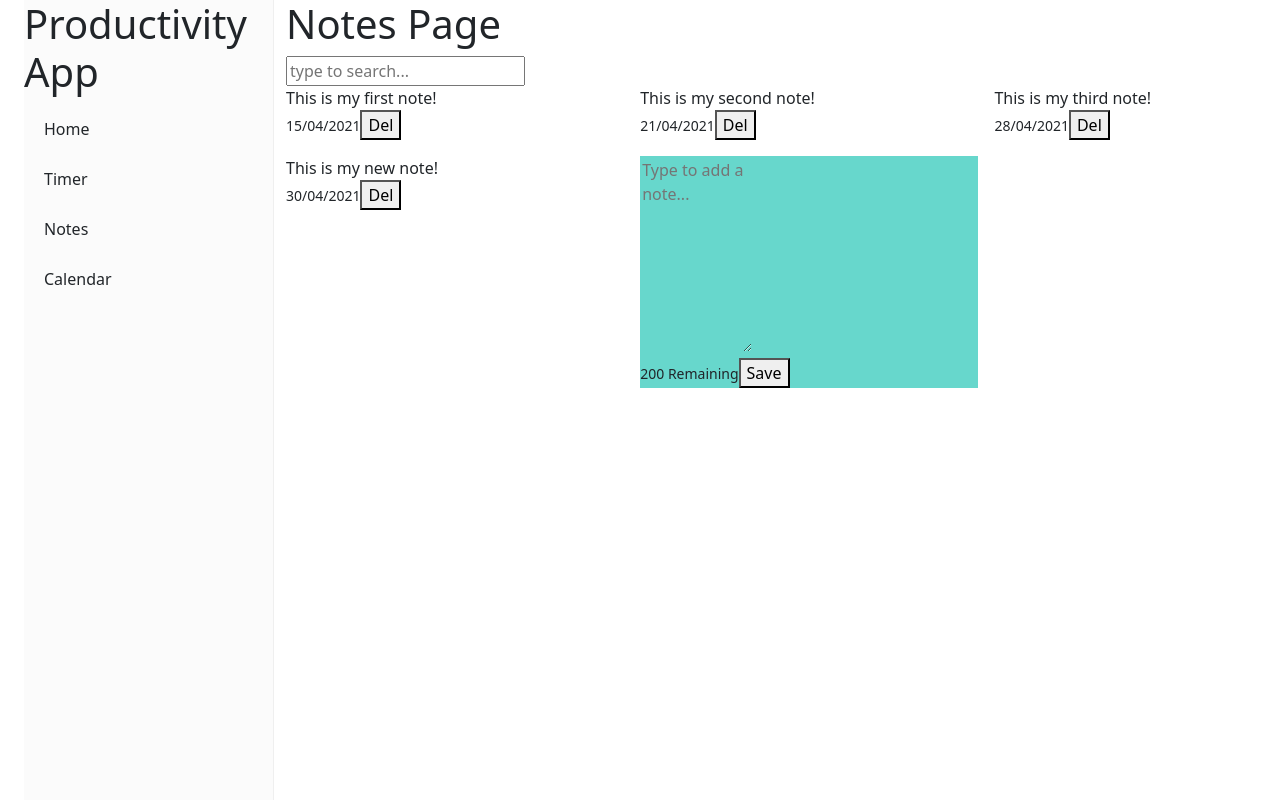
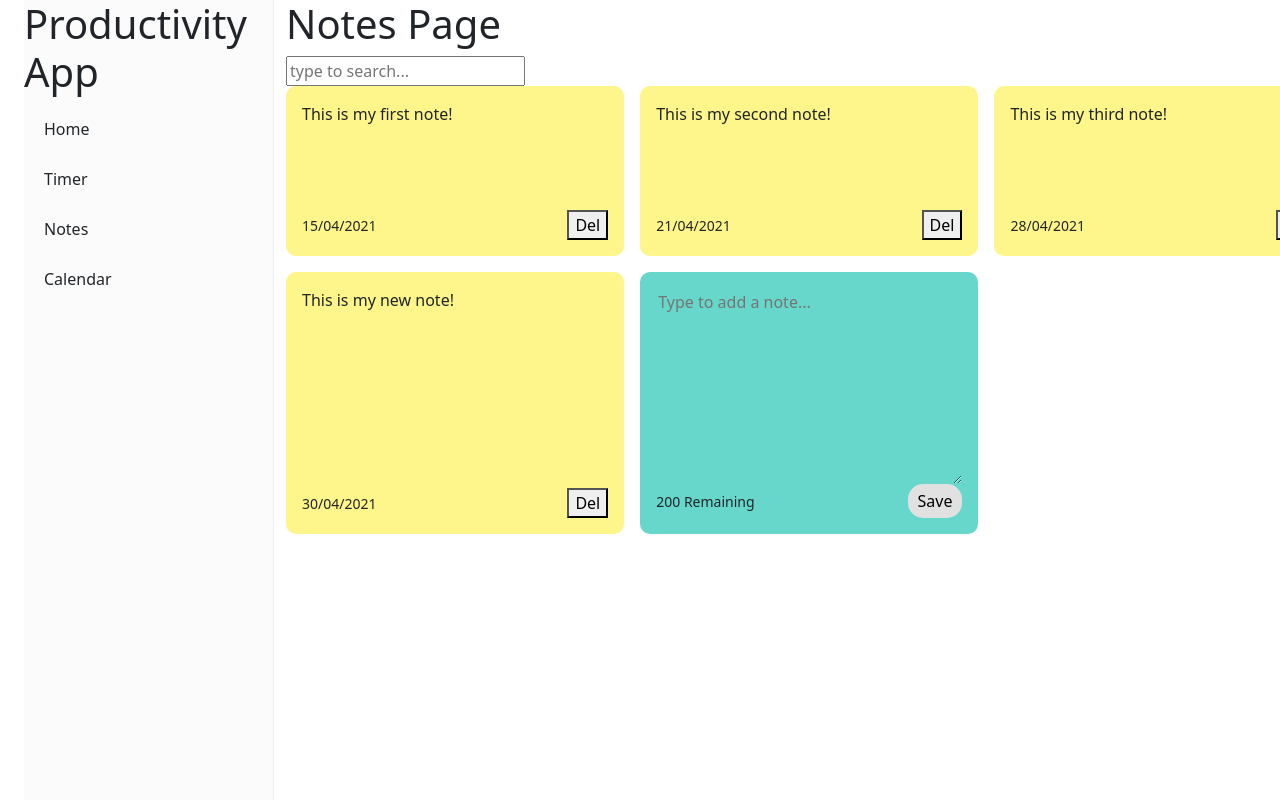
Before and after one commit to dsciocan/TimeWise, a React (Vite) app: page /notes in a window 1280 px wide. Shown: the top 800 px of the page. Built offline with nearby package versions, Linux system fonts and the light colour scheme.

Commit message:
more classes added

```diff
--- a/src/components/Notes/Notes.css
+++ b/src/components/Notes/Notes.css
@@ -13,3 +13,36 @@
   resize: none;
   background-color: #67d7cc;
 }
+
+textarea:focus {
+  outline: none;
+}
+
+.save {
+  background-color: #e1e1e1;
+  border: none;
+  border-radius: 15px;
+  padding: 5px 10px 5px 10px;
+}
+
+.save:hover {
+  background-color: #ededed;
+  cursor: pointer;
+}
+
+.note {
+  background-color: #fef68a;
+  border-radius: 10px;
+  padding: 1rem;
+  min-height: 170px;
+  display: flex;
+  flex-direction: column;
+  justify-content: space-between;
+  white-space: pre-wrap;
+}
+
+.note-footer {
+  display: flex;
+  align-items: center;
+  justify-content: space-between;
+}
```
